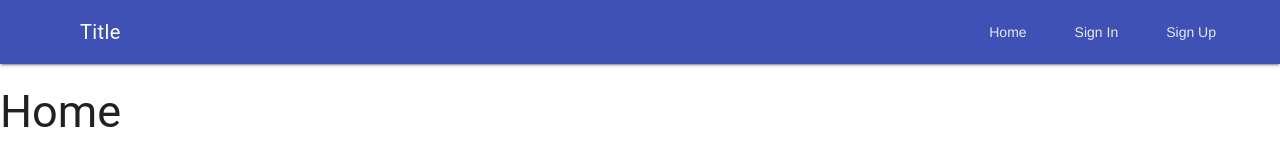
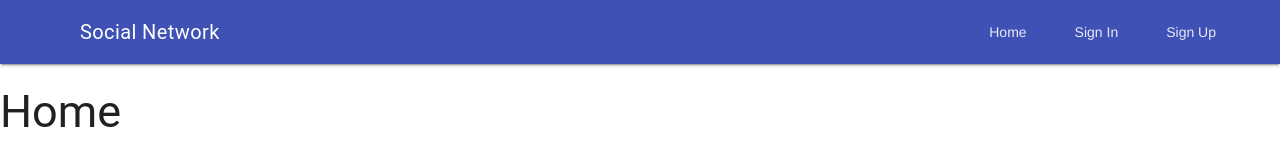
Before and after one commit to jeremiahogutu/social-network, a React (Create React App) app in the folder social-front-end/: page / in a window 1280 px wide. Shown: the top 160 px of the page. Built offline with nearby package versions, Linux system fonts and the light colour scheme.

Commit message:
added social network title

```diff
--- a/social-front-end/src/App.js
+++ b/social-front-end/src/App.js
@@ -7,7 +7,7 @@ const App = () => (
         <header className="mdl-layout__header">
             <div className="mdl-layout__header-row">
                 {/*Title*/}
-                <span className="mdl-layout-title">Title</span>
+                <span className="mdl-layout-title">Social Network</span>
                 {/*Add spacer, to align navigation to the right */}
                 <div className="mdl-layout-spacer"/>
                 {/*Navigation. We hide it in small screens.*/}
```
